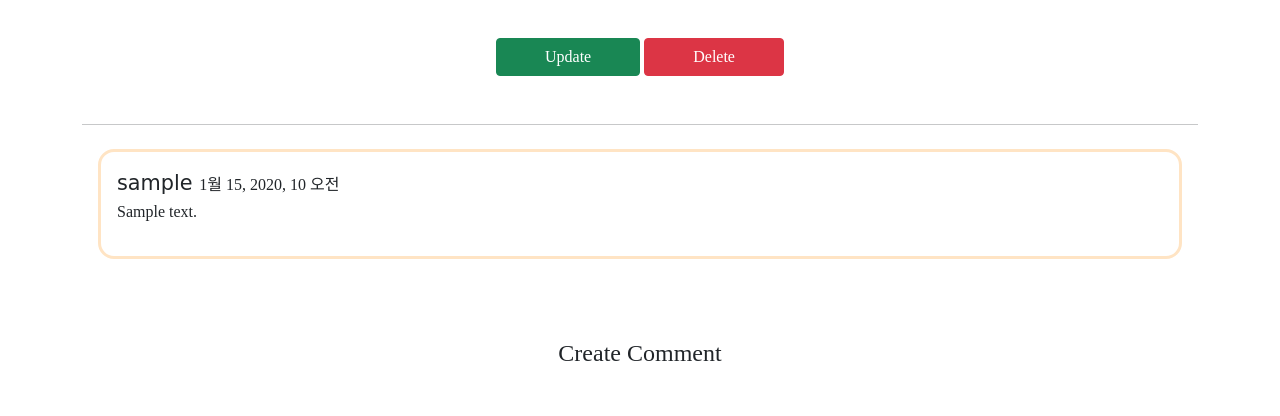
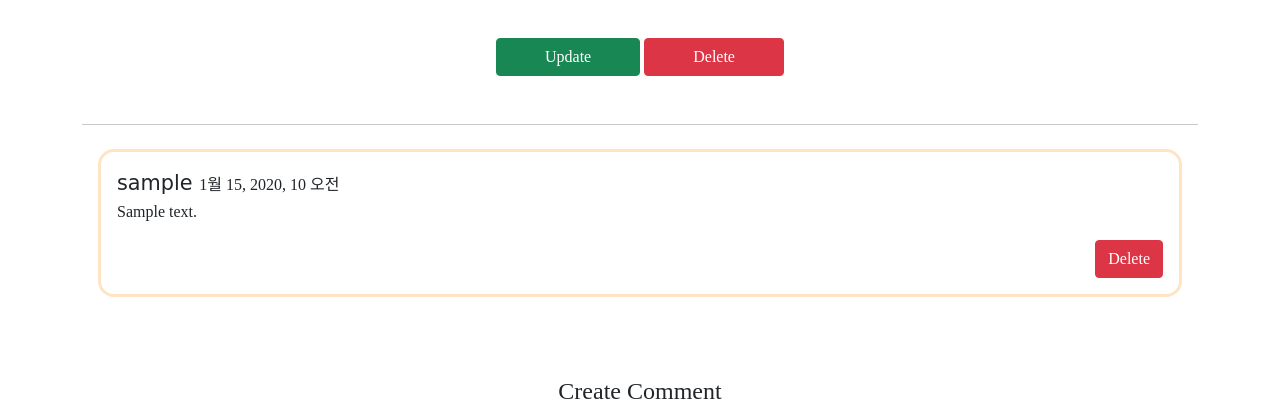
Before and after one commit to RYU339/new_pj_, a Django app: page /articles/detail/1 in a window 1280 px wide. Shown: the part 1033-1449 px from the top of the page. Run offline with Django 3.2, Linux system fonts and the light colour scheme; a user stored in the database is signed in; tables that the repository leaves empty hold one stand-in row (values such as "Sample post"); grey boxes marked "Sample" are stand-in pictures; parts of the project's set-up code (start-up, migrations or seed data) failed here and were passed over; some libraries are stand-ins or nearby versions; some web fonts are replaced.

Commit message:
21.08.11 New Project commit 3

```diff
--- a/articleapp/templates/articleapp/detail.html
+++ b/articleapp/templates/articleapp/detail.html
@@ -53,6 +53,14 @@
                             {{ comment.content }}
                         </p>
                     </div>
+                    {% if comment.writer == user %}
+                    <div style="text-align: right;">
+                        <a href="{% url 'commentapp:delete' pk=comment.pk %}"
+                            class="btn btn-danger">
+                            Delete
+                        </a>
+                    </div>
+                    {% endif %}
                 </div>
 
             {% endfor %}
```
